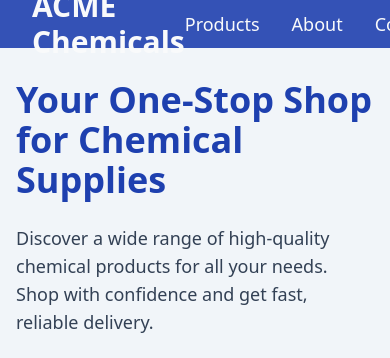
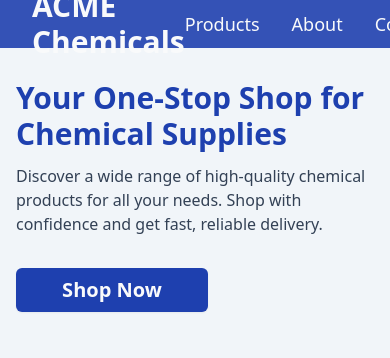
Before and after one commit to M-Valentino/ACME-Chemicals, a Next.js app: page / in a window 390 px wide. Shown: the top 358 px of the page. Built offline with nearby package versions, Linux system fonts and the light colour scheme.

Commit message:
saving progress

```diff
--- a/src/components/home/FeaturedProducts.tsx
+++ b/src/components/home/FeaturedProducts.tsx
@@ -33,6 +33,7 @@ export const FeaturedProducts = () => {
       size: "100mL",
     },
   ];
+
   return (
     <div className="border-b-4 border-blue-800">
       <div className="m-8 ">
--- a/src/components/home/Hero.tsx
+++ b/src/components/home/Hero.tsx
@@ -7,10 +7,10 @@ export const Hero = () => {
       <div className=" justify-between md:bg-[url('/bgstripe.png')] xs:bg-slate-100">
         <div className=" md:bg-gradient-to-r from-slate-100 from-10% to-transparent md:h-[540px] w-full flex items-center justify-between">
           <div className="xl:ml-24 lg:ml-16 md:ml-8 xs:ml-4 xs:mr-4 max-w-[640px] inline-flex flex-col">
-            <h1 className="font-extrabold md:text-5xl xs:text-4xl text-blue-800 mt-8">
+            <h1 className="font-extrabold lg:text-5xl md:text-4xl xs:text-3xl text-blue-800 mt-8">
               Your One-Stop Shop for Chemical Supplies
             </h1>
-            <p className="mt-6 text-slate-700 text-lg">
+            <p className="md:mt-6 xs:mt-3 text-slate-700 md:text-lg">
               Discover a wide range of high-quality chemical products for all
               your needs. Shop with confidence and get fast, reliable delivery.
             </p>
```
Also changed, not shown: package.json (+6 -5 lines), src/styles/globals.css (line endings or trailing spaces), 1 other file (tests, documents, lock files or other folders).
